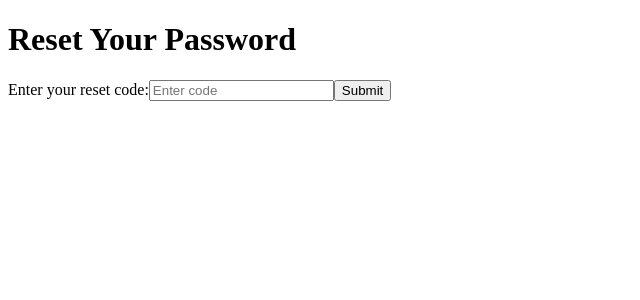
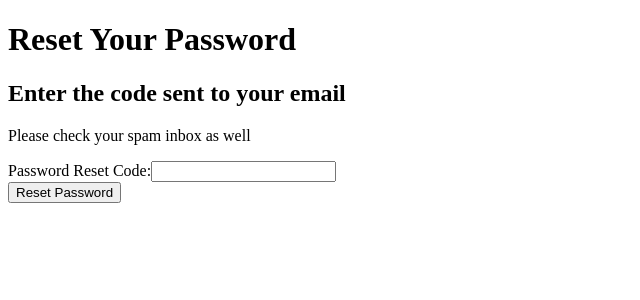
Before and after one commit to philip-roy-jones/Bloctopus, a React (Vite) app in the folder apps/web_app/: page /forgot/confirm in a window 1280 px wide. Shown: the top 300 px of the page, without its empty margins (0-640 px from the left). Built offline with nearby package versions, Linux system fonts and the light colour scheme; no server answers.

Commit message:
feat(auth): refactor ForgotPasswordConfirmPage to use form components for code and password reset

```diff
--- a/apps/web_app/src/pages/ForgotPasswordConfirmPage.tsx
+++ b/apps/web_app/src/pages/ForgotPasswordConfirmPage.tsx
@@ -1,59 +1,27 @@
 import React, { useState } from "react";
 import { useNavigate } from "react-router-dom";
+import ForgotPasswordConfirmForm from "@/components/ForgotPasswordConfirmForm";
+import ResetPasswordForm from "@/components/ResetPasswordForm";
 
 const ForgotPasswordConfirmPage: React.FC = () => {
-  const [isCodeSubmitted, setIsCodeSubmitted] = useState(false);
   const navigate = useNavigate();
-
-  const handleCodeSubmit = (e: React.FormEvent) => {
-    e.preventDefault();
-    // Handle form submission logic here
-    console.log("Code submitted");
-    setIsCodeSubmitted(true); // Switch to the new password form
-  };
-
-  const handlePasswordSubmit = (e: React.FormEvent) => {
-    e.preventDefault();
-    // Handle new password submission logic here
-    console.log("Password updated");
-    navigate("/login"); // Redirect to login page after password reset
-  };
+  const [successfulCode, setSuccessfulCode] = useState(false);
+  const [successfulReset, setSuccessfulReset] = useState(false);
 
   return (
     <div>
       <h1>Reset Your Password</h1>
-      {!isCodeSubmitted ? (
-        <form onSubmit={handleCodeSubmit}>
-          <label htmlFor="resetCode">Enter your reset code:</label>
-          <input
-            type="text"
-            id="resetCode"
-            name="resetCode"
-            required
-            placeholder="Enter code"
-          />
-          <button type="submit">Submit</button>
-        </form>
+      {!successfulCode ? (
+      <div>
+        <h2>Enter the code sent to your email</h2>
+        <p>Please check your spam inbox as well</p>
+        <ForgotPasswordConfirmForm setSuccessfulCode={setSuccessfulCode} />
+      </div>
       ) : (
-        <form onSubmit={handlePasswordSubmit}>
-          <label htmlFor="newPassword">Enter your new password:</label>
-          <input
-            type="password"
-            id="newPassword"
-            name="newPassword"
-            required
-            placeholder="New password"
-          />
-          <label htmlFor="confirmPassword">Confirm your new password:</label>
-          <input
-            type="password"
-            id="confirmPassword"
-            name="confirmPassword"
-            required
-            placeholder="Confirm password"
-          />
-          <button type="submit">Reset Password</button>
-        </form>
+      <div>
+        <h2>Reset Your Password</h2>
+        <ResetPasswordForm setSuccessfulReset={setSuccessfulReset} />
+      </div>
       )}
     </div>
   );
```
